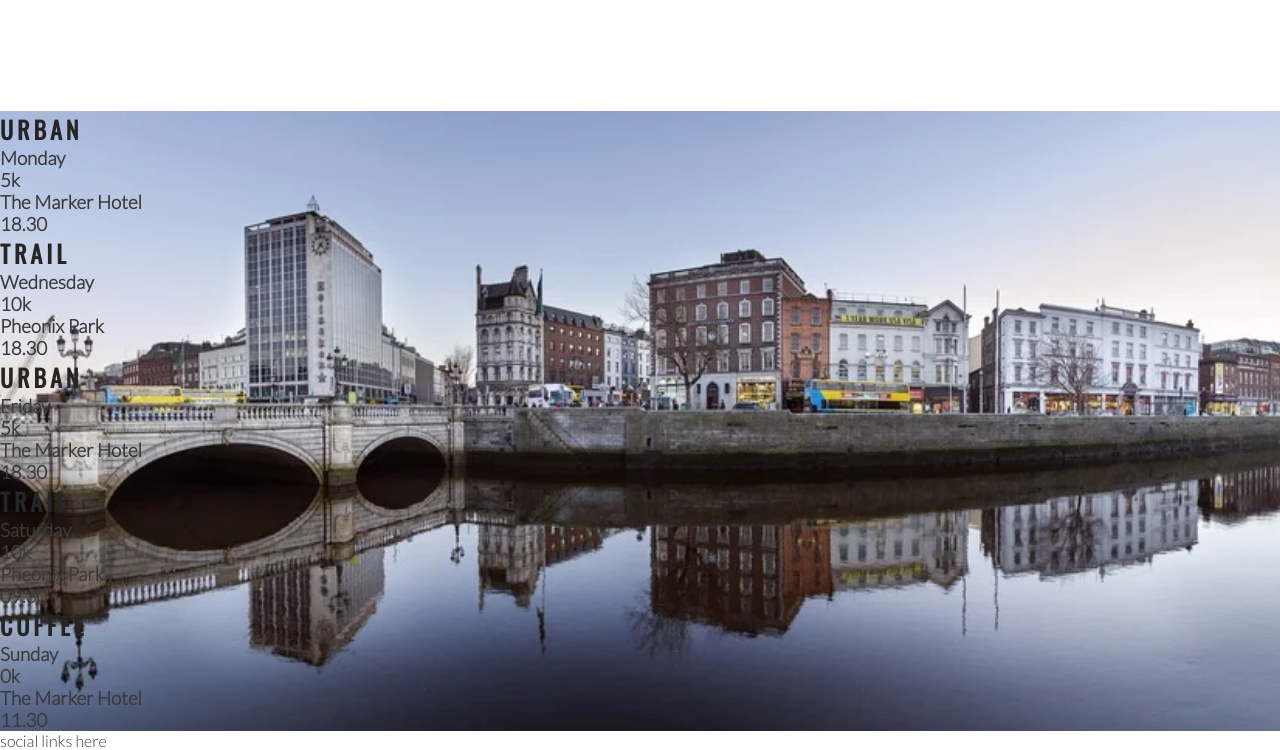
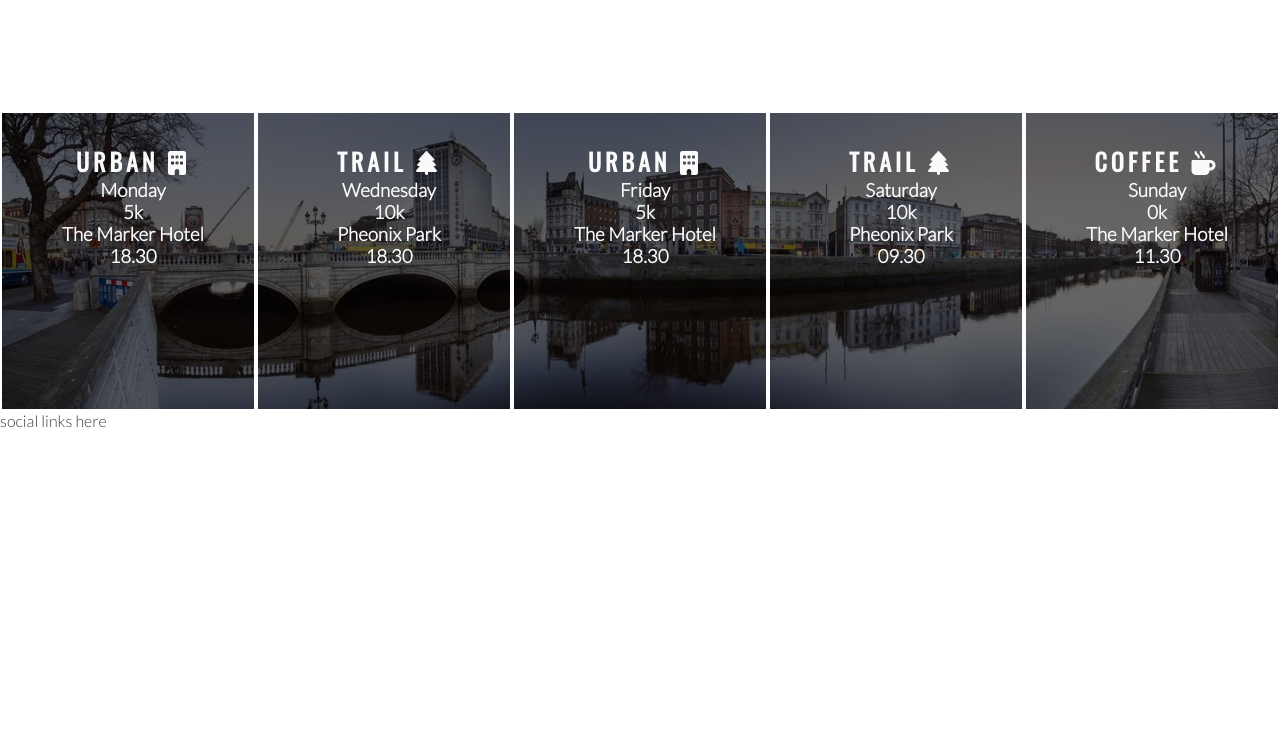
Before and after one commit to SeanTangney/Love_running, a plain HTML site: page index.html in a window 1280 px wide. Shown: the part 1184-1934 px from the top of the page. After the commit the page ends 1614 px from the top, so only its background shows below. Drawn offline with nearby package versions, Linux system fonts and the light colour scheme.

Commit message:
Add icons from font awesome to venue times

```diff
--- a/assets/css/style.css
+++ b/assets/css/style.css
@@ -181,3 +181,17 @@ hr{
     width:  100%;
     overflow: hidden;
 }
+#times div{
+    color: #fafafa;
+    background-color: rgba(0, 0, 0, .6);
+    width: 20%;
+    height: 300px;
+    float: left;
+    padding: 30px 0 0 10px;
+    text-align: center;
+    border: 2px solid white;
+    box-sizing: border-box;
+}
+#times h2{
+    color: #fafafa;
+}
--- a/index.html
+++ b/index.html
@@ -80,35 +80,35 @@
     </section>
     <section id="times">
         <div>
-            <h2>Urban</h2>
+            <h2>Urban <i class="fas fa-building"></i></h2>
             <h3>Monday</h3>
             <h3>5k</h3>
             <h3>The Marker Hotel</h3>
             <h3>18.30</h3>
         </div>
         <div>
-            <h2>Trail</h2>
+            <h2>Trail <i class="fas fa-tree"></i></h2>
             <h3>Wednesday</h3>
             <h3>10k</h3>
             <h3>Pheonix Park</h3>
             <h3>18.30</h3>
         </div>
         <div>
-            <h2>Urban</h2>
+            <h2>Urban <i class="fas fa-building"></i></h2>
             <h3>Friday</h3>
             <h3>5k</h3>
             <h3>The Marker Hotel</h3>
             <h3>18.30</h3>
         </div>
         <div>
-            <h2>Trail</h2>
+            <h2>Trail <i class="fas fa-tree"></i></h2>
             <h3>Saturday</h3>
             <h3>10k</h3>
             <h3>Pheonix Park</h3>
             <h3>09.30</h3>
         </div>
         <div>
-            <h2>Coffee</h2>
+            <h2>Coffee <i class="fas fa-mug-hot"></i></h2>
             <h3>Sunday</h3>
             <h3>0k</h3>
             <h3>The Marker Hotel</h3>
```
